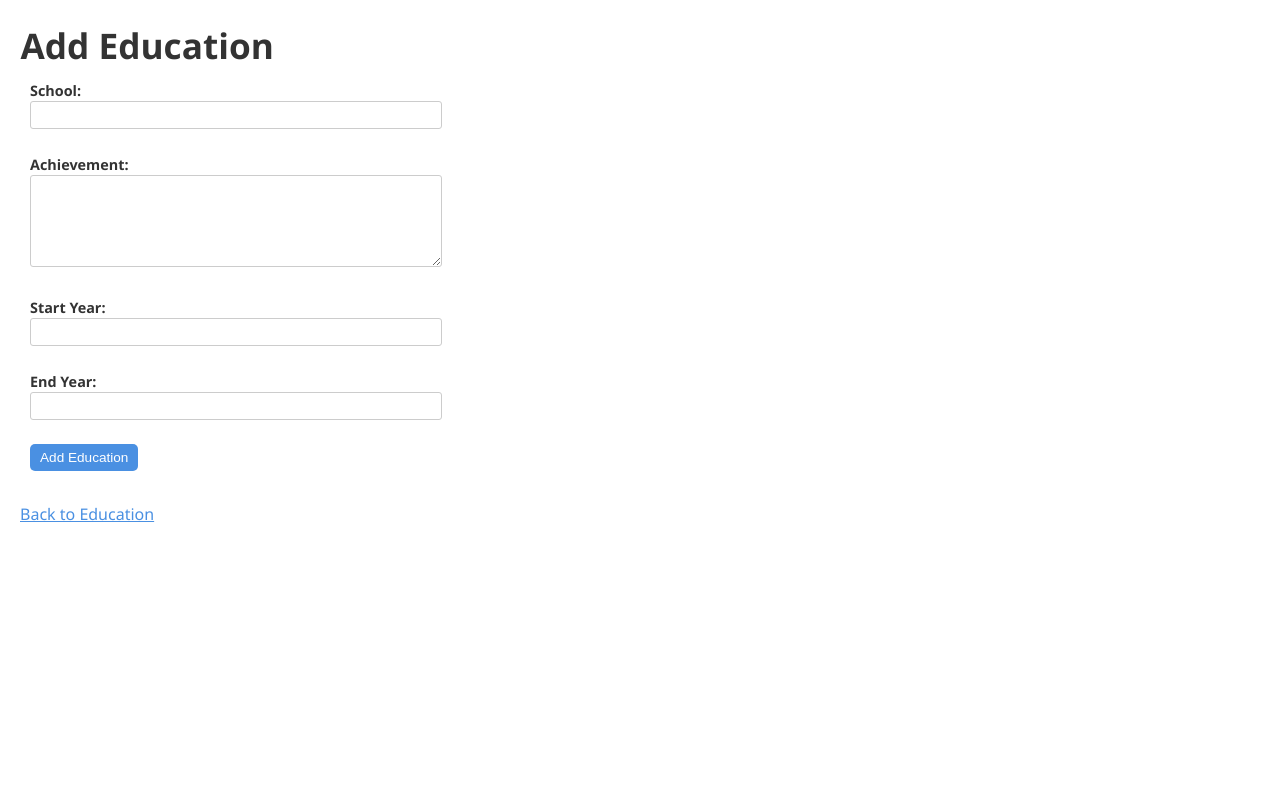
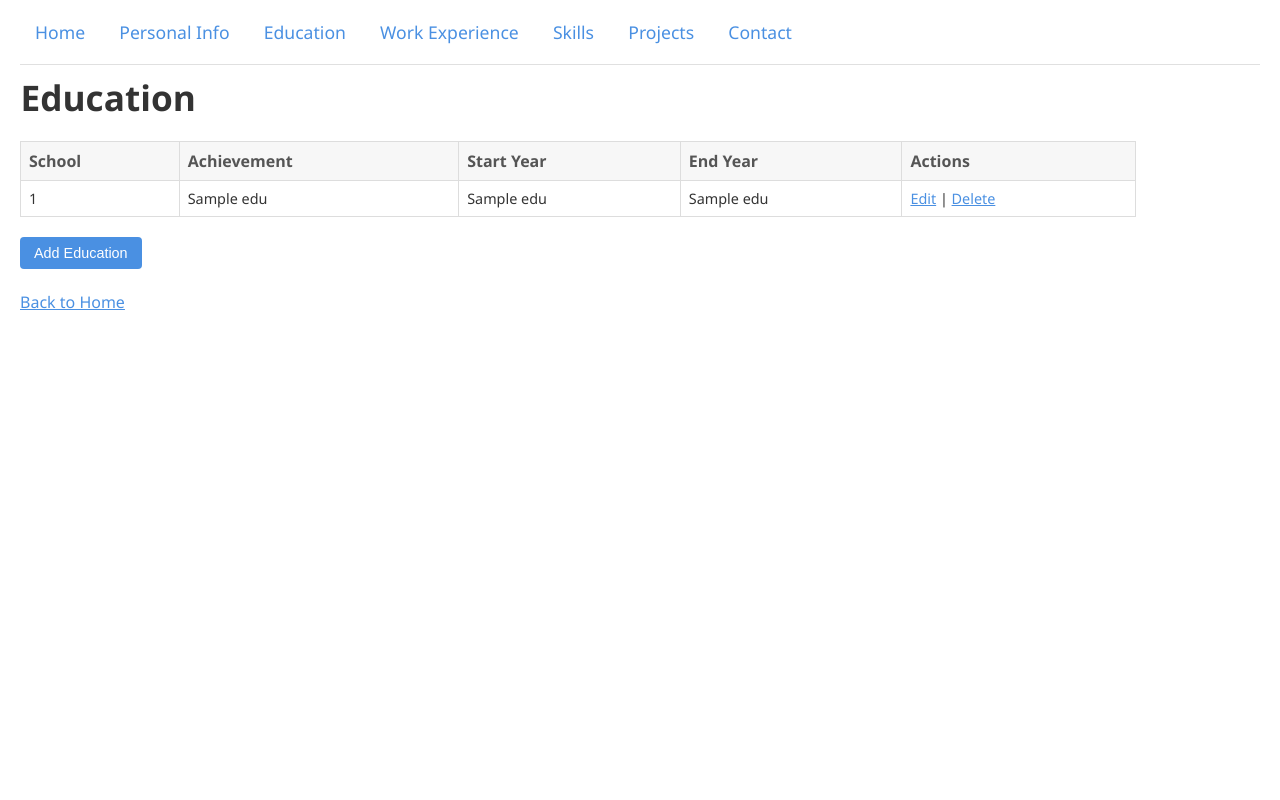
Before and after one commit to TebogoMpe/CV-Website, a Flask app: template templates/education.html in a window 1280 px wide. Run offline with Flask 3, Linux system fonts and the light colour scheme; the template is opened without the code that fills it: most values are stand-ins (such as "Sample title", 1, 10 or a date in 2020).

Commit message:
Update education.html

```diff
--- a/templates/education.html
+++ b/templates/education.html
@@ -3,42 +3,53 @@
 <head>
     <meta charset="UTF-8">
     <meta name="viewport" content="width=device-width, initial-scale=1.0">
-    <title>Add Education</title>
+    <title>Home</title>
     <link rel="stylesheet" href="{{ url_for('static', filename='styles.css') }}">
 </head>
 <body>
     <div class="container">
-        <h1>Add Education</h1>
-        <form action="{{ url_for('add_education') }}" method="POST">
-            <div>
-                <label for="school">School:</label><br>
-                <input type="text" id="school" name="school" required>
-            </div>
-            <br>
+    <nav>
+        <a href="/">Home</a>
+        <a href="/personal-info">Personal Info</a>
+        <a href="/education">Education</a>
+        <a href="/work-experience">Work Experience</a>
+        <a href="/skills">Skills</a>
+        <a href="/projects">Projects</a>
+        <a href="/contact">Contact</a>
+    </nav>
+    <hr/>
+    <h1>Education</h1>
 
-            <div>
-                <label for="achievement">Achievement:</label><br>
-                <textarea id="achievement" name="achievement" required></textarea>
-            </div>
-            <br>
+    <table border="1">
+        <tr>
+            <th>School</th>
+            <th>Achievement</th>
+            <th>Start Year</th>
+            <th>End Year</th>
+            <th>Actions</th>
+        </tr>
+        {% for edu in education %}
+        <tr>
+            <td>{{ edu[0] }}</td>  <!-- school -->
+            <td>{{ edu[1] }}</td>  <!-- achievement -->
+            <td>{{ edu[2] }}</td>  <!-- start_year -->
+            <td>{{ edu[3] }}</td>  <!-- end_yaer -->
+            <td>
+                <a href="{{ url_for('edit_education', id=edu[4]) }}">Edit</a> |
+                <a href="{{ url_for('delete_education', id=edu[4]) }}" onclick="return confirm('Are you sure you want to delete this record?')">Delete</a>
+            </td>
+        </tr>
+        {% endfor %}
+    </table>
 
-            <div>
-                <label for="start_year">Start Year:</label><br>
-                <input type="year" id="start_year" name="start_year" required>
-            </div>
-            <br>
+    <!-- Button to add education -->
+    <a href="{{ url_for('add_education') }}">
+        <button>Add Education</button>
+    </a>
 
-            <div>
-                <label for="end_year">End Year:</label><br>
-                <input type="year" id="end_year" name="end_year">
-            </div>
-            <br>
+    <br/><br/>
 
-            <button type="submit">Add Education</button>
-        </form>
-
-        <br>
-        <a href="{{ url_for('education') }}">Back to Education</a>
+    <a href="{{ url_for('home') }}">Back to Home</a>
     </div>
 </body>
 </html>
```
